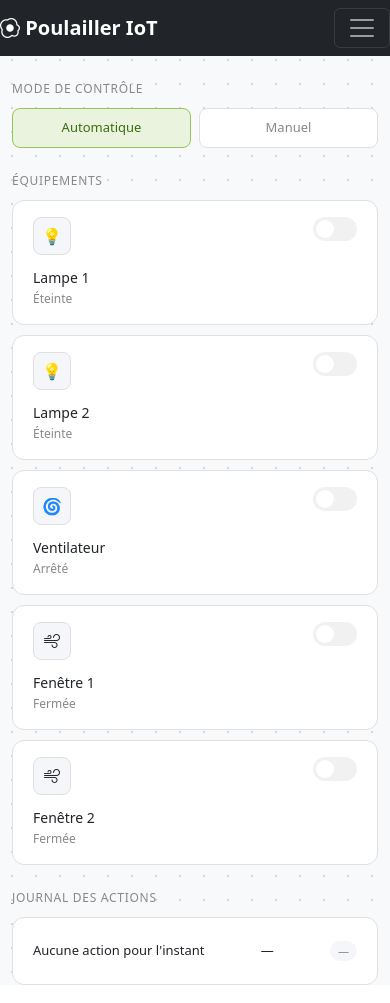
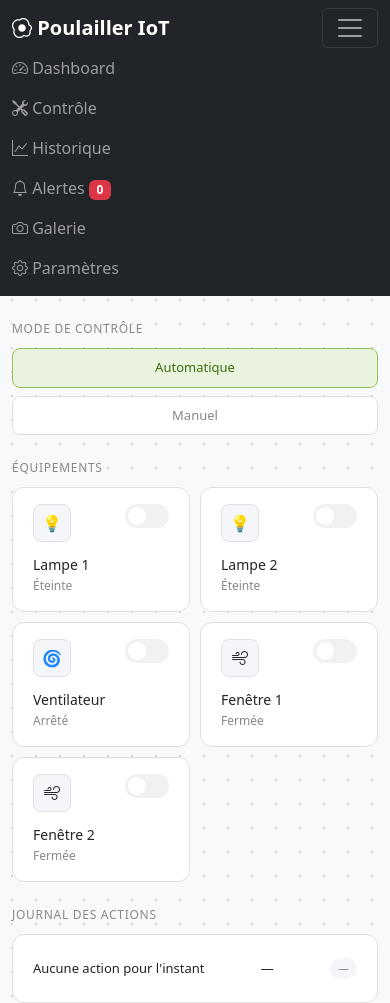
Before and after one commit to NDOURGHOSHT/iot_project, a Flask app: page /controls in a window 390 px wide, after a click that opens the changed part. Run offline with Flask 3, Linux system fonts and the light colour scheme; data that the repository does not hold is empty.

Commit message:
sauvegarde

```diff
--- a/static/css/controls.css
+++ /dev/null
@@ -1,28 +0,0 @@
-.mode-bar { display: flex; gap: 8px; margin-bottom: 1.5rem; }
-.mode-btn { flex: 1; padding: 9px; border-radius: var(--border-radius-md, 8px); border: 0.5px solid #e0e0e0; background: #fff; font-size: 13px; cursor: pointer; color: #888; transition: all 0.15s; }
-.mode-btn:hover { background: #f4f6f9; border-color: #ccc; }
-.mode-btn.active { background: #EAF3DE; border-color: #97C459; color: #3B6D11; font-weight: 500; }
-.ctrl-grid { display: grid; grid-template-columns: repeat(auto-fit, minmax(180px, 1fr)); gap: 10px; margin-bottom: 1.5rem; }
-.ctrl-card { background: #fff; border: 0.5px solid #e0e0e0; border-radius: 12px; padding: 1rem 1.25rem; transition: border-color 0.2s, transform 0.15s, background 0.2s; }
-.ctrl-card:hover { border-color: #aaa; background: #f4f6f9; transform: translateY(-2px); }
-.ctrl-card.on { border-color: #639922; }
-.ctrl-card.on:hover { border-color: #3B6D11; background: #EAF3DE; }
-.ctrl-top { display: flex; justify-content: space-between; align-items: flex-start; margin-bottom: 12px; }
-.ctrl-icon { width: 38px; height: 38px; border-radius: 8px; display: flex; align-items: center; justify-content: center; font-size: 16px; background: #f4f6f9; border: 0.5px solid #e0e0e0; transition: background 0.2s; }
-.ctrl-icon.on { background: #EAF3DE; border-color: #97C459; }
-.ctrl-name { font-size: 14px; font-weight: 500; margin: 0 0 2px; }
-.ctrl-status { font-size: 12px; color: #888; margin: 0; transition: color 0.2s; }
-.ctrl-status.on { color: #3B6D11; }
-.toggle { position: relative; width: 44px; height: 24px; flex-shrink: 0; }
-.toggle input { opacity: 0; width: 0; height: 0; }
-.slider { position: absolute; inset: 0; background: #ddd; border-radius: 24px; cursor: pointer; transition: background 0.2s; }
-.slider:before { content: ''; position: absolute; width: 18px; height: 18px; left: 3px; top: 3px; background: white; border-radius: 50%; transition: transform 0.2s; }
-input:checked + .slider { background: #639922; }
-input:checked + .slider:before { transform: translateX(20px); }
-input:disabled + .slider { opacity: 0.4; cursor: not-allowed; }
-.log-card { background: #fff; border: 0.5px solid #e0e0e0; border-radius: 12px; padding: 1rem 1.25rem; }
-.log-entry { display: flex; justify-content: space-between; align-items: center; padding: 7px 0; border-bottom: 0.5px solid #f0f0f0; font-size: 13px; }
-.log-entry:last-child { border-bottom: none; }
-.log-badge { font-size: 11px; padding: 2px 8px; border-radius: 20px; }
-.badge-on  { background: #EAF3DE; color: #3B6D11; }
-.badge-off { background: #f4f6f9; color: #888; }
--- a/static/css/style.css
+++ b/static/css/style.css
@@ -26,7 +26,7 @@ body {
 .sensor-card.ldr  .sensor-bar-fill { background: #EF9F27; }
 .sensor-card.gaz  .sensor-bar-fill { background: #639922; }
 .sensor-card.wind .sensor-bar-fill { background: #534AB7; }
-.status-row  { display: grid; grid-template-columns: 1fr 1fr; gap: 10px; margin-bottom: 1.5rem; }
+.status-row  { display: grid; grid-template-columns: repeat(auto-fit, minmax(140px, 1fr)); gap: 10px; margin-bottom: 1.5rem; }
 .status-card { background: #fff; border: 0.5px solid #e0e0e0; border-radius: 12px; padding: 0.9rem 1.1rem; }
 .status-dot  { width: 7px; height: 7px; border-radius: 50%; display: inline-block; margin-right: 6px; }
 .dot-green { background: #639922; }
@@ -37,3 +37,61 @@ body {
 .chart-header { display: flex; justify-content: space-between; align-items: center; margin-bottom: 1rem; }
 .chart-title  { font-size: 14px; font-weight: 500; margin: 0; }
 .chart-subtitle { font-size: 12px; color: #888; margin: 0; }
+
+.mode-bar { display: flex; gap: 8px; margin-bottom: 1.5rem; }
+.mode-btn { flex: 1; padding: 9px; border-radius: var(--border-radius-md, 8px); border: 0.5px solid #e0e0e0; background: #fff; font-size: 13px; cursor: pointer; color: #888; transition: all 0.15s; }
+.mode-btn:hover { background: #f4f6f9; border-color: #ccc; }
+.mode-btn.active { background: #EAF3DE; border-color: #97C459; color: #3B6D11; font-weight: 500; }
+.ctrl-grid { display: grid; grid-template-columns: repeat(auto-fit, minmax(160px, 1fr)); gap: 10px; margin-bottom: 1.5rem; }
+.ctrl-card { background: #fff; border: 0.5px solid #e0e0e0; border-radius: 12px; padding: 1rem 1.25rem; transition: border-color 0.2s, transform 0.15s, background 0.2s; }
+.ctrl-card:hover { border-color: #aaa; background: #f4f6f9; transform: translateY(-2px); }
+.ctrl-card.on { border-color: #639922; }
+.ctrl-card.on:hover { border-color: #3B6D11; background: #EAF3DE; }
+.ctrl-top { display: flex; justify-content: space-between; align-items: flex-start; margin-bottom: 12px; }
+.ctrl-icon { width: 38px; height: 38px; border-radius: 8px; display: flex; align-items: center; justify-content: center; font-size: 16px; background: #f4f6f9; border: 0.5px solid #e0e0e0; transition: background 0.2s; }
+.ctrl-icon.on { background: #EAF3DE; border-color: #97C459; }
+.ctrl-name { font-size: 14px; font-weight: 500; margin: 0 0 2px; }
+.ctrl-status { font-size: 12px; color: #888; margin: 0; transition: color 0.2s; }
+.ctrl-status.on { color: #3B6D11; }
+.toggle { position: relative; width: 44px; height: 24px; flex-shrink: 0; }
+.toggle input { opacity: 0; width: 0; height: 0; }
+.slider { position: absolute; inset: 0; background: #ddd; border-radius: 24px; cursor: pointer; transition: background 0.2s; }
+.slider:before { content: ''; position: absolute; width: 18px; height: 18px; left: 3px; top: 3px; background: white; border-radius: 50%; transition: transform 0.2s; }
+input:checked + .slider { background: #639922; }
+input:checked + .slider:before { transform: translateX(20px); }
+input:disabled + .slider { opacity: 0.4; cursor: not-allowed; }
+.log-card { background: #fff; border: 0.5px solid #e0e0e0; border-radius: 12px; padding: 1rem 1.25rem; }
+.log-entry { display: flex; justify-content: space-between; align-items: center; padding: 7px 0; border-bottom: 0.5px solid #f0f0f0; font-size: 13px; }
+.log-entry:last-child { border-bottom: none; }
+.log-badge { font-size: 11px; padding: 2px 8px; border-radius: 20px; }
+.badge-on  { background: #EAF3DE; color: #3B6D11; }
+.badge-off { background: #f4f6f9; color: #888; }
+
+/* Responsive */
+canvas {
+  max-width: 100%;
+}
+
+@media (max-width: 768px) {
+  .sensor-grid {
+    grid-template-columns: repeat(2, 1fr);
+  }
+  .status-row {
+    grid-template-columns: 1fr;
+  }
+  .ctrl-grid {
+    grid-template-columns: repeat(2, 1fr);
+  }
+  .mode-bar {
+    flex-direction: column;
+  }
+}
+
+@media (max-width: 480px) {
+  .sensor-grid {
+    grid-template-columns: 1fr 1fr;
+  }
+  .ctrl-grid {
+    grid-template-columns: 1fr 1fr;
+  }
+}
--- a/templates/base.html
+++ b/templates/base.html
@@ -7,7 +7,7 @@
   <link href="https://cdn.jsdelivr.net/npm/bootstrap@5.3.3/dist/css/bootstrap.min.css" rel="stylesheet">
   <link rel="stylesheet" href="https://cdn.jsdelivr.net/npm/bootstrap-icons@1.11.3/font/bootstrap-icons.css">
   <link rel="stylesheet" href="{{ url_for('static', filename='css/style.css') }}">
-  <link rel="stylesheet" href="{{ url_for('static', filename='css/controls.css') }}">
+
 </head>
 <body class="bg-light">
 
--- a/templates/nav.html
+++ b/templates/nav.html
@@ -1,14 +1,14 @@
-
-  <nav class="navbar navbar-expand-lg navbar-dark bg-dark">
+<nav class="navbar navbar-expand-lg navbar-dark bg-dark sticky-top">
+  <div class="container">
     <a class="navbar-brand fw-bold" href="/"><i class="bi bi-egg-fried"></i> Poulailler IoT</a>
-    <button class="navbar-toggler" type="button" data-bs-toggle="collapse" data-bs-target="#navbarNav">
+    <button class="navbar-toggler" type="button" data-bs-toggle="collapse" data-bs-target="#navbarNav" aria-controls="navbarNav" aria-expanded="false">
       <span class="navbar-toggler-icon"></span>
     </button>
 
-    <div class="collapse navbar-collapse">
+    <div class="collapse navbar-collapse" id="navbarNav">
       <ul class="navbar-nav ms-auto">
         <li class="nav-item"><a class="nav-link" href="/"><i class="bi bi-speedometer2"></i> Dashboard</a></li>
-         <li class="nav-item"><a class="nav-link" href="/controls"><i class="bi bi-tools"></i></i> Controle </a></li>
+        <li class="nav-item"><a class="nav-link" href="/controls"><i class="bi bi-tools"></i> Contrôle</a></li>
         <li class="nav-item"><a class="nav-link" href="/history"><i class="bi bi-graph-up"></i> Historique</a></li>
         <li class="nav-item"><a class="nav-link" href="/alerts"><i class="bi bi-bell"></i> Alertes
           <span id="alert-badge" class="badge bg-danger">{{ active_alerts|default(0) }}</span>
@@ -17,4 +17,5 @@
         <li class="nav-item"><a class="nav-link" href="/settings"><i class="bi bi-gear"></i> Paramètres</a></li>
       </ul>
     </div>
-  </nav>
+  </div>
+</nav>
```
Also changed, not shown: README.md.
